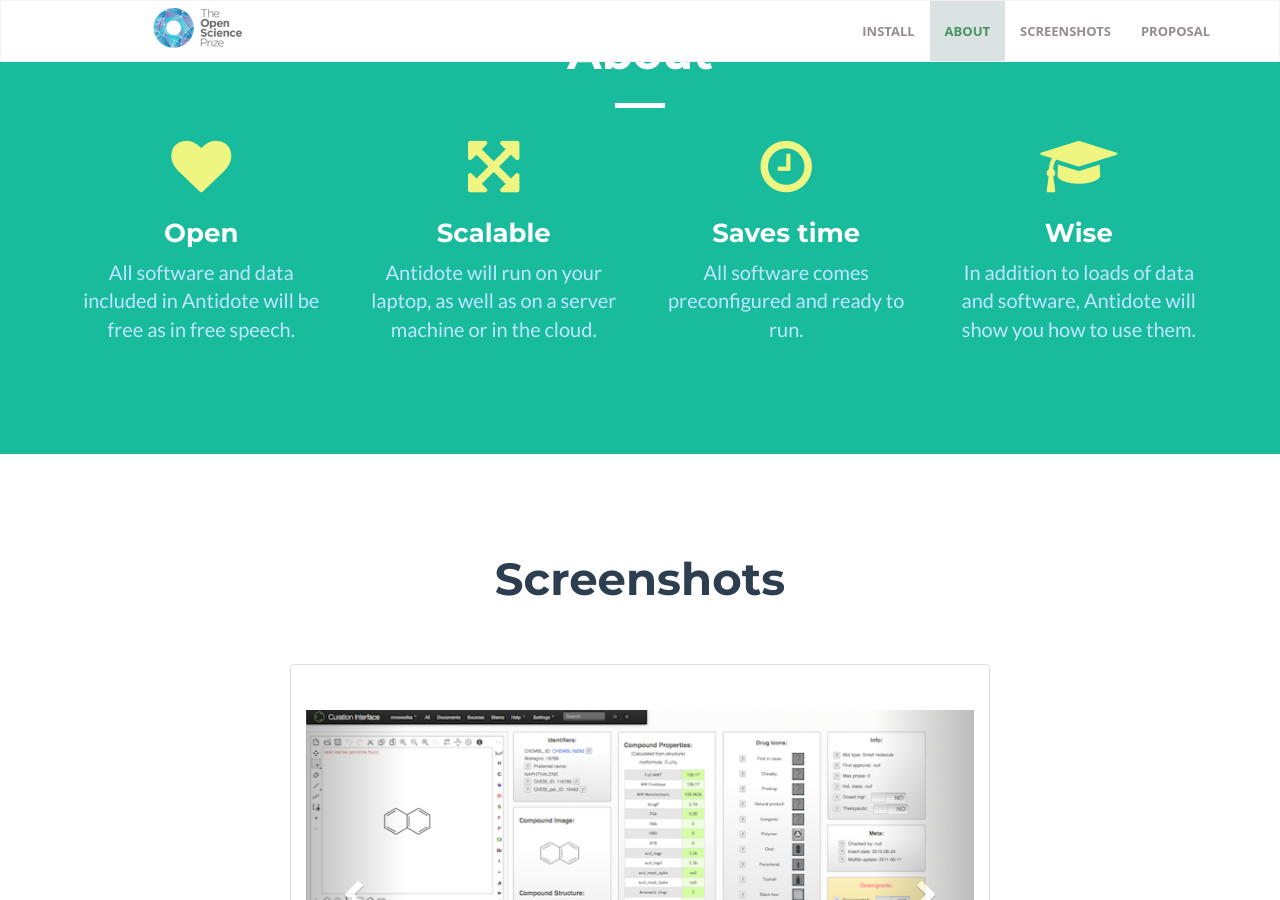
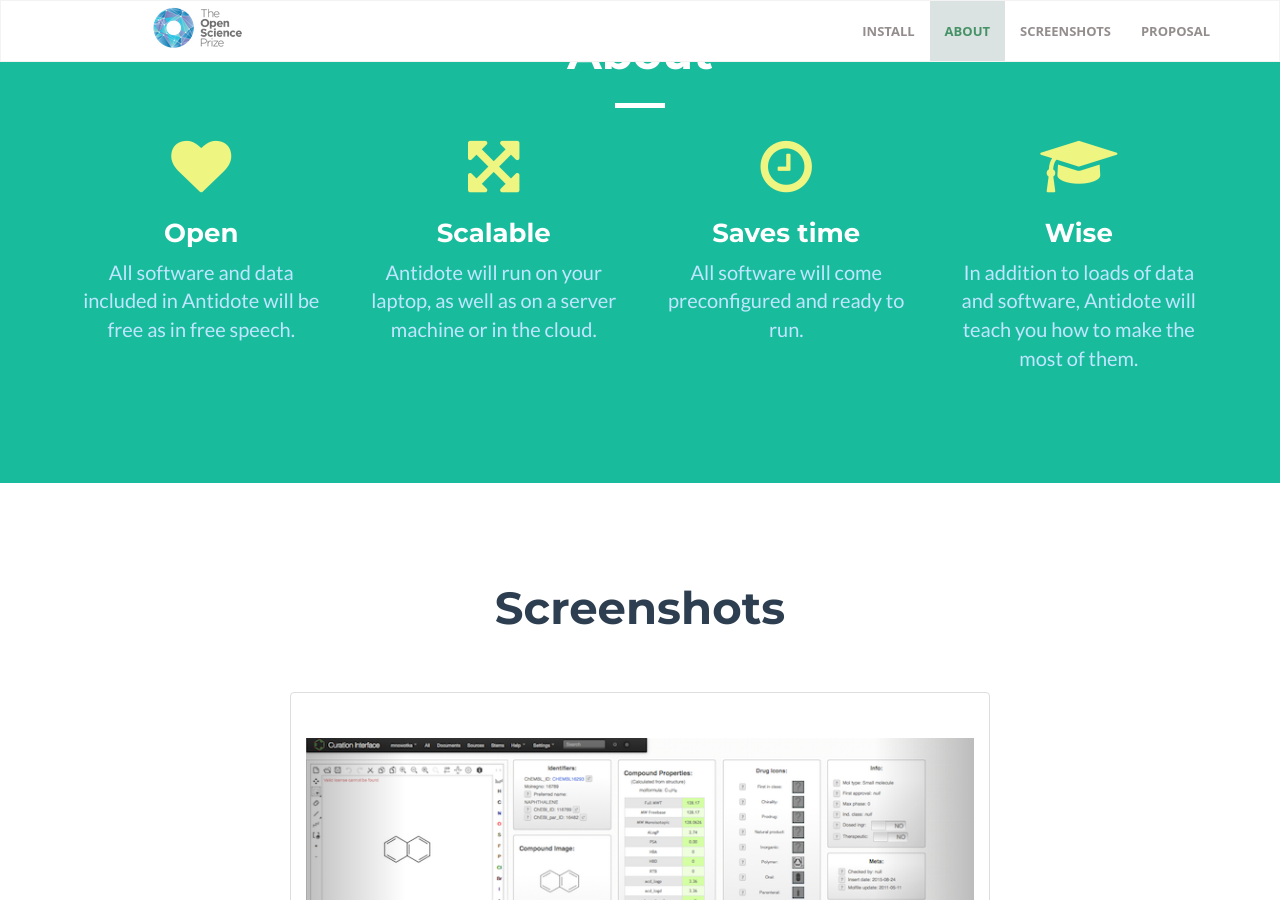
Before and after one commit to chembl/antidote, a Jekyll site: the page built from index.html, in a window 1280 px wide and 900 px high, scrolled down 1857 px. Built offline with Jekyll 4.4.1, drawn with Linux system fonts in a browser that asks for light colours; nearby versions of some CDN libraries; library files that are not in the unit come from our copies.

Commit message:
Update about.html

```diff
--- a/_includes/about.html
+++ b/_includes/about.html
@@ -26,14 +26,14 @@
                     <div class="service-box">
                         <i class="fa fa-4x fa-clock-o wow bounceIn text-primary" data-wow-delay=".2s"></i>
                         <h3>Saves time</h3>
-                        <p class="text-muted">All software comes preconfigured and ready to run.</p>
+                        <p class="text-muted">All software will come preconfigured and ready to run.</p>
                     </div>
                 </div>
                 <div class="col-lg-3 col-md-6 text-center">
                     <div class="service-box">
                         <i class="fa fa-4x fa-graduation-cap wow bounceIn text-primary" data-wow-delay=".3s"></i>
                         <h3>Wise</h3>
-                        <p class="text-muted">In addition to loads of data and software, Antidote will show you how to use them.</p>
+                        <p class="text-muted">In addition to loads of data and software, Antidote will teach you how to make the most of them.</p>
                     </div>
                 </div>
             </div>
```
